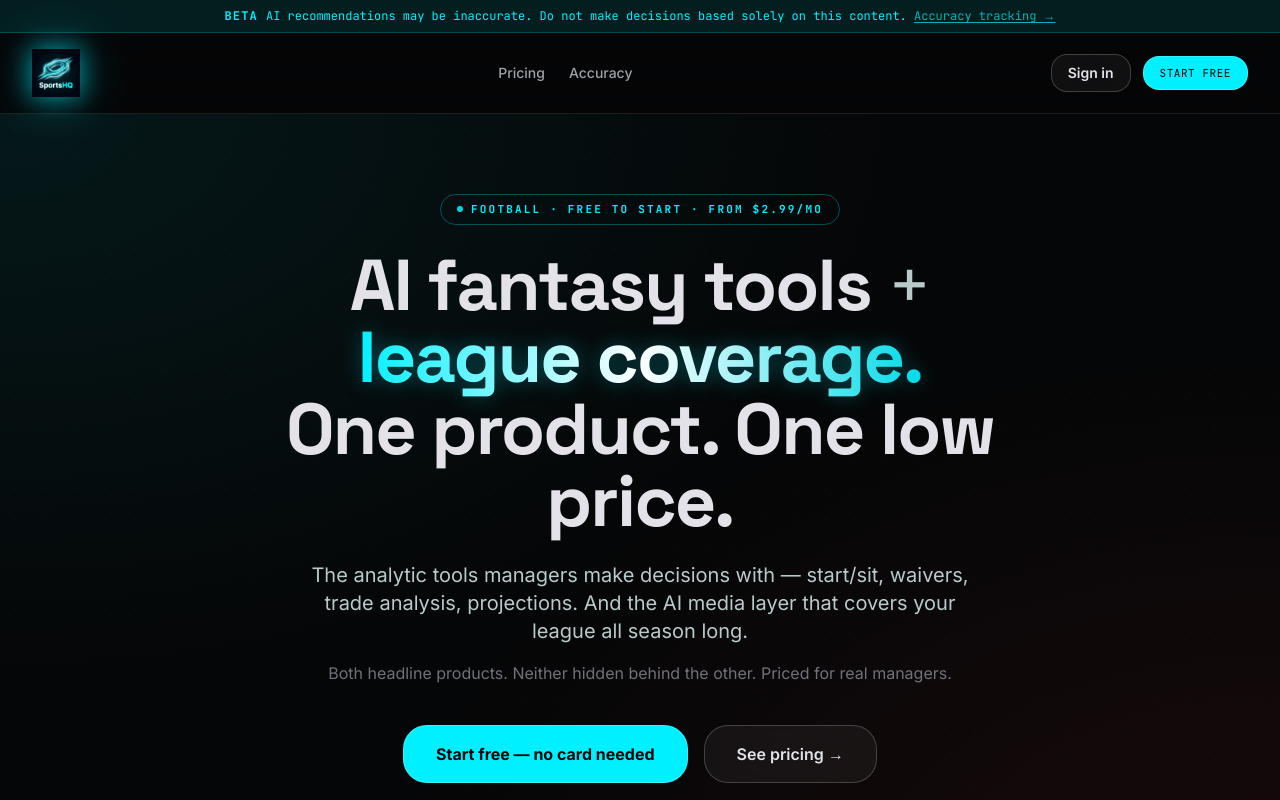
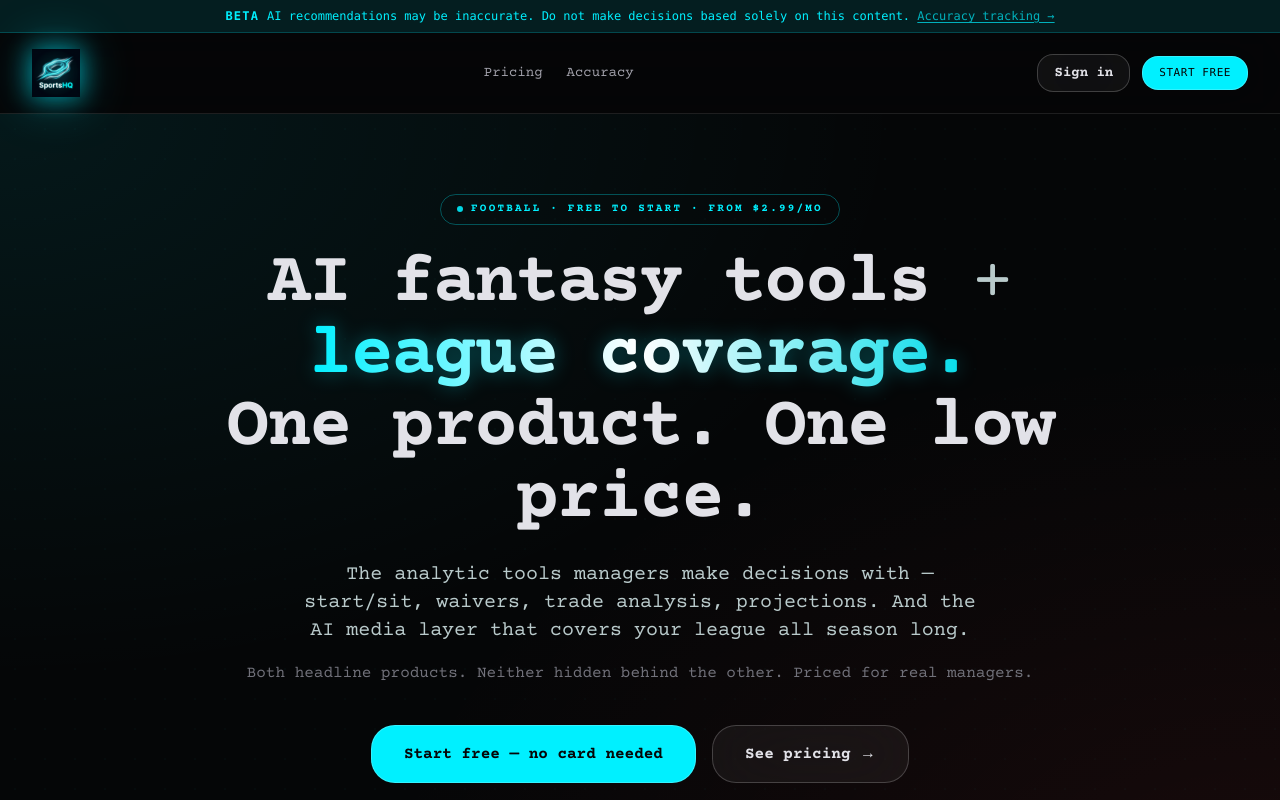
Before and after one commit to rkhubani28/please-work, a Next.js app: page / in a window 1280 px wide. Shown: the top 800 px of the page. Built offline with nearby package versions, Linux system fonts and the light colour scheme.

Commit message:
Switch entire website to Courier font
- Import Courier Prime from Google Fonts
- Set as primary font-family globally via CSS variables
- Update Tailwind config to use Courier as sans font
- Apply to all text elements on the site

Creates a consistent monospace aesthetic across the platform.

```diff
--- a/app/globals.css
+++ b/app/globals.css
@@ -10,7 +10,7 @@ body {
   margin: 0;
   background: #050607;
   color: #e2e2e8;
-  font-family: var(--font-inter), Inter, Arial, sans-serif;
+  font-family: var(--font-courier), "Courier Prime", Courier, monospace;
   -webkit-font-smoothing: antialiased;
 }
 
--- a/app/layout.tsx
+++ b/app/layout.tsx
@@ -1,22 +1,10 @@
 import "./globals.css";
-import { Inter, Space_Grotesk, JetBrains_Mono } from "next/font/google";
+import { Courier_Prime } from "next/font/google";
 
-const inter = Inter({
+const courier = Courier_Prime({
+  weight: ["400", "700"],
   subsets: ["latin"],
-  variable: "--font-inter",
-  display: "swap",
-});
-
-// Space Grotesk stands in for Metropolis — geometric, high-impact display face
-const display = Space_Grotesk({
-  subsets: ["latin"],
-  variable: "--font-display",
-  display: "swap",
-});
-
-const mono = JetBrains_Mono({
-  subsets: ["latin"],
-  variable: "--font-mono",
+  variable: "--font-courier",
   display: "swap",
 });
 
@@ -35,7 +23,7 @@ export default function RootLayout({
   children: React.ReactNode;
 }) {
   return (
-    <html lang="en" className={`${inter.variable} ${display.variable} ${mono.variable}`}>
+    <html lang="en" className={courier.variable}>
       <body>{children}</body>
     </html>
   );
--- a/tailwind.config.ts
+++ b/tailwind.config.ts
@@ -41,9 +41,7 @@ const config: Config = {
         glass: "rgba(255,255,255,0.10)",
       },
       fontFamily: {
-        sans: ["var(--font-inter)", "Inter", "system-ui", "sans-serif"],
-        display: ["var(--font-display)", "Inter", "system-ui", "sans-serif"],
-        mono: ["var(--font-mono)", "ui-monospace", "monospace"],
+        sans: ["var(--font-courier)", "Courier Prime", "monospace"],
       },
       fontSize: {
         "display-hero": ["48px", { lineHeight: "1.1", letterSpacing: "-0.02em", fontWeight: "800" }],
```
